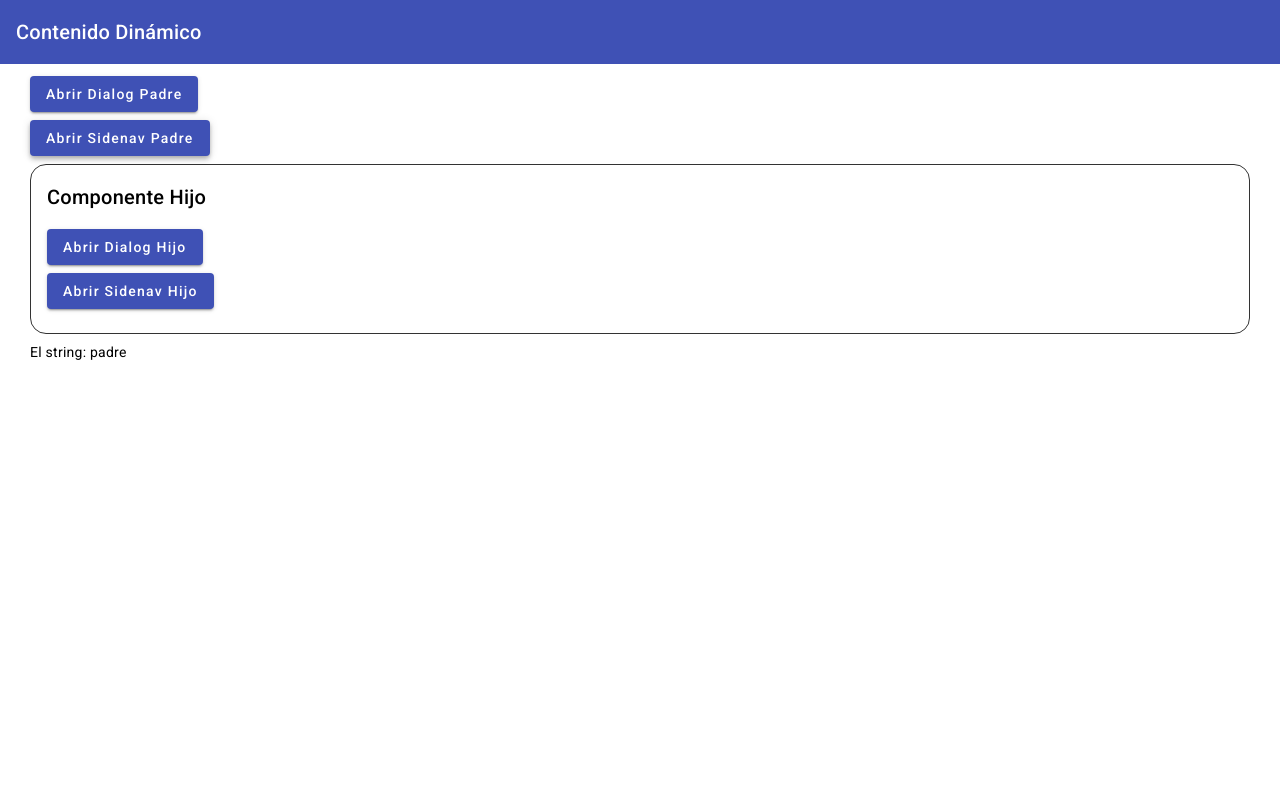
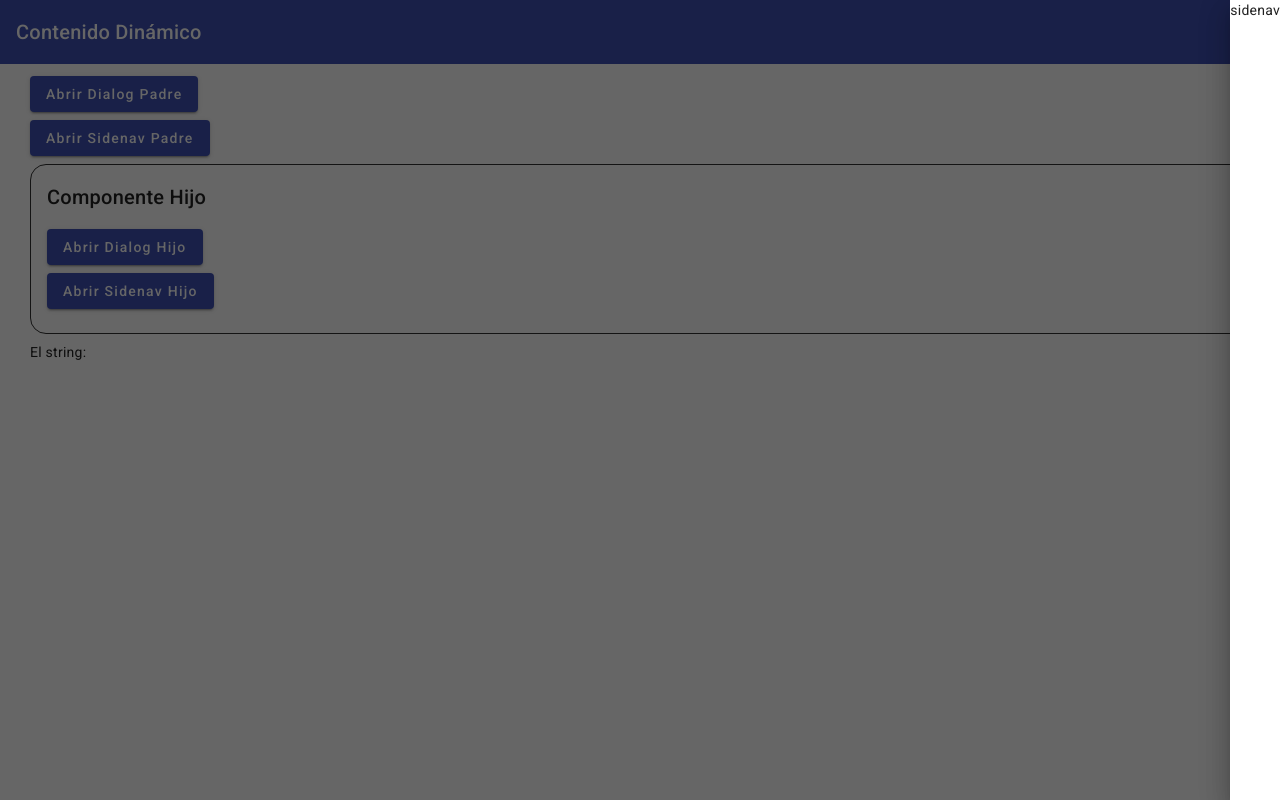
Before and after one commit to nicolastz/contenido-dinamico, an Angular app: page / in a window 1280 px wide. Both pictures are taken after a click on the button "Abrir Sidenav Padre". Built offline with nearby package versions, Linux system fonts and the light colour scheme.

Commit message:
sidenav a traves de servicio

```diff
--- a/src/app/app.component.html
+++ b/src/app/app.component.html
@@ -1,3 +1,5 @@
+<mat-drawer-container style="height: 100%" autosize>
+  <mat-drawer-content style="background-color: #fff; height: 100%">
     <p>
       <mat-toolbar color="primary">
         Contenido Dinámico
@@ -6,11 +8,17 @@
 
     <div style="padding: 0 30px">
       <button mat-raised-button color="primary" style="margin-bottom: 8px">Abrir Dialog Padre</button> <br>
-  <button mat-raised-button color="primary" (click)="clickButton()" style="margin-bottom: 8px">Abrir Sidenav Padre</button>
+      <button mat-raised-button color="primary" (click)="sidenav.toggle()" style="margin-bottom: 8px">Abrir Sidenav Padre</button>
 
       <div style="border: 1px solid #333333; border-radius: 16px; padding: 16px;">
-    <app-child (buttonClicked)="parentEventHandlerFunction($event)"></app-child>
+        <app-child></app-child>
       </div>
 
-  <p style="margin-top: 8px">El string: {{valueEmittedFromChildComponent}}</p>
+      <p style="margin-top: 8px">El string: </p>
     </div>
+  </mat-drawer-content>
+
+  <mat-drawer #sidenav mode="over" position="end">
+    sidenav
+  </mat-drawer>
+</mat-drawer-container>
--- a/src/app/app.component.ts
+++ b/src/app/app.component.ts
@@ -1,20 +1,36 @@
-import { Component } from '@angular/core';
+import { Component, OnInit, ViewChild } from '@angular/core';
+import { MatSidenav, MatSidenavModule } from '@angular/material/sidenav';
+import { SidenavService } from './sidenav.service';
 
 @Component({
   selector: 'app-root',
   templateUrl: './app.component.html',
   styleUrls: ['./app.component.scss']
 })
-export class AppComponent {
+export class AppComponent implements OnInit {
   title = 'contenido-dinamico';
 
-  valueEmittedFromChildComponent: string = '';
+  @ViewChild('sidenav') public sidenav: MatSidenav | undefined;
 
-  clickButton(){
-    this.valueEmittedFromChildComponent = 'padre';
+  constructor(private sidenavService: SidenavService) {}
+
+  ngOnInit() {
+    this.sidenavService.sidenavToggleSubject.subscribe(()=> {
+      this.sidenav?.toggle();
+    });
   }
 
-  parentEventHandlerFunction(valueEmitted:string){
-    this.valueEmittedFromChildComponent = valueEmitted;
-  }
+  // valueEmittedFromChildComponent: string = '';
+
+  // clickButton(){
+  //   this.valueEmittedFromChildComponent = 'padre';
+  // }
+
+  // parentEventHandlerFunction(valueEmitted:string){
+  //   this.valueEmittedFromChildComponent = valueEmitted;
+  // }
+
+  // inputSidenav() {
+  //   this.
+  // }
 }
--- a/src/app/child/child.component.html
+++ b/src/app/child/child.component.html
@@ -1,3 +1,3 @@
 <h2>Componente Hijo</h2>
 <button mat-raised-button color="primary" style="margin-bottom: 8px">Abrir Dialog Hijo</button> <br>
-<button mat-raised-button color="primary" (click)="clickButton()" style="margin-bottom: 8px">Abrir Sidenav Hijo</button>
+<button mat-raised-button color="primary" (click)="abrirSidenav()" style="margin-bottom: 8px">Abrir Sidenav Hijo</button>
--- a/src/app/child/child.component.ts
+++ b/src/app/child/child.component.ts
@@ -1,23 +1,24 @@
-import { Component, OnInit, EventEmitter, Output } from '@angular/core';
+import { Component, OnInit } from '@angular/core';
+import { MatSidenav } from '@angular/material/sidenav';
+import { SidenavService } from '../sidenav.service';
 
 @Component({
   selector: 'app-child',
   templateUrl: './child.component.html',
   styleUrls: ['./child.component.scss']
 })
-export class ChildComponent implements OnInit {
+export class ChildComponent {
+  pagina:any = '';
 
-  @Output()
-  buttonClicked: EventEmitter<string> = new EventEmitter<string>();
+  constructor(private sidenavService: SidenavService) {}
 
-  constructor() {}
-
-  ngOnInit(): void {
-
+  abrirSidenav() {
+    this.pagina = 'hijo';
+    this.sidenavService.sidenavToggle();
   }
 
-  clickButton(){
-    this.buttonClicked.emit("hijo");
-  }
+  // clickButton(){
+  //   this.buttonClicked.emit("hijo");
+  // }
 
 }
--- /dev/null
+++ b/src/app/sidenav.service.ts
@@ -0,0 +1,17 @@
+import { Injectable } from '@angular/core';
+import { BehaviorSubject } from 'rxjs';
+
+@Injectable()
+
+export class SidenavService {
+  pagina:any = '';
+
+  public sidenavToggleSubject: BehaviorSubject<any> = new BehaviorSubject(null);
+
+  constructor() { }
+
+  public sidenavToggle() {
+    this.pagina = '';
+    return this.sidenavToggleSubject.next(null);
+  }
+}
```
Also changed, not shown: src/app/app.module.ts (+8 -2 lines), 1 other file (tests, documents, lock files or other folders). Lines whose indentation alone changed are shown as unchanged.
